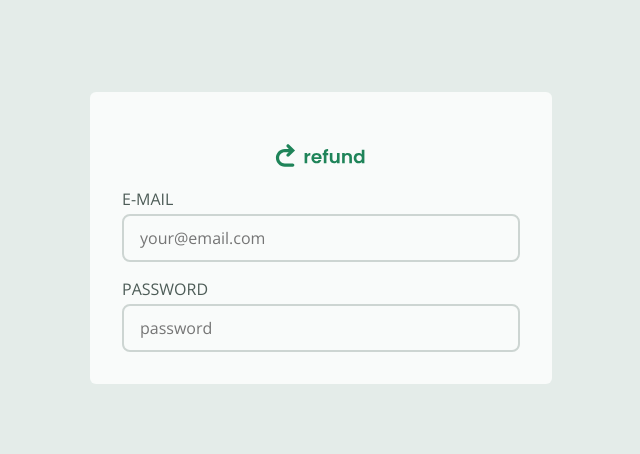
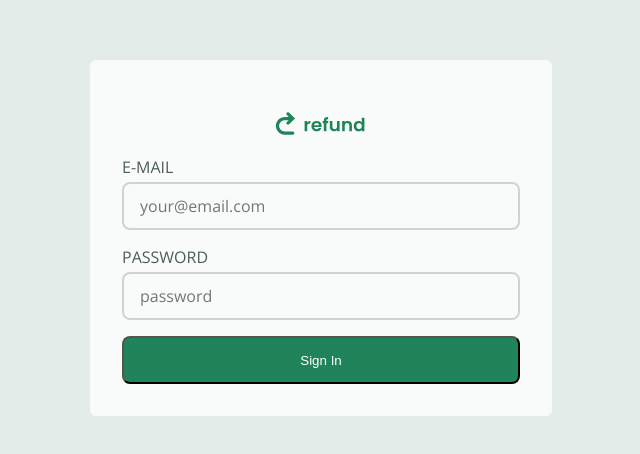
Before and after one commit to brossavictor/refund, a React (Vite) app in the folder web/: page / in a window 1280 px wide. Shown: the part 162-616 px from the top of the page, without its empty margins (319-959 px from the left). Built offline with nearby package versions, Linux system fonts and the light colour scheme.

Commit message:
button component

```diff
--- /dev/null
+++ b/web/src/components/Button.tsx
@@ -0,0 +1,16 @@
+type ButtonProps = React.ComponentProps<"button"> & {
+  isLoading?: boolean;
+};
+
+export function Button({
+  children,
+  isLoading,
+  type = "button",
+  ...rest
+}: ButtonProps) {
+  return (
+    <button type={type} disabled={isLoading} {...rest}>
+      {children}
+    </button>
+  );
+}
--- a/web/src/components/Input.tsx
+++ b/web/src/components/Input.tsx
@@ -2,11 +2,11 @@ type InputProps = React.ComponentProps<"input"> & {
   legend?: string;
 };
 
-export function Input({ legend, ...rest }: InputProps) {
+export function Input({ legend, type = "text", ...rest }: InputProps) {
   return (
     <fieldset>
       {legend && <legend>{legend}</legend>}
-      <input type="test" {...rest} />
+      <input type={type} {...rest} />
     </fieldset>
   );
 }
--- a/web/src/pages/SignIn.tsx
+++ b/web/src/pages/SignIn.tsx
@@ -1,3 +1,4 @@
+import { Button } from "../components/Button";
 import { Input } from "../components/Input";
 
 export function SignIn() {
@@ -15,6 +16,8 @@ export function SignIn() {
         type="password"
         placeholder="password"
       />
+
+      <Button>Sign In</Button>
     </form>
   );
 }
--- /dev/null
+++ b/web/src/styles/button.css
@@ -0,0 +1,26 @@
+button {
+  display: flex;
+  align-items: center;
+  justify-content: center;
+
+  height: calc(var(--spacing) * 12);
+  border-radius: 0.5rem;
+
+  background-color: var(--color-green-100);
+  color: var(--color-white);
+
+  cursor: pointer;
+  transition: 0.3;
+  transition-timing-function: ease-in;
+}
+
+button:hover {
+  color: var(--color-green-200);
+}
+
+button:disabled,
+button:hover & button:disabled {
+  opacity: 50%;
+  cursor: progress;
+  color: var(--color-white);
+}
--- a/web/src/styles/global.css
+++ b/web/src/styles/global.css
@@ -28,5 +28,7 @@
   --color-green-100: #1f8459;
   --color-green-200: #2cb178;
 
+  --color-white: #ffffff;
+
   --spacing: 0.25rem;
 }
--- a/web/src/styles/index.css
+++ b/web/src/styles/index.css
@@ -2,3 +2,4 @@
 @import url(authLayout.css);
 @import url(signIn.css);
 @import url(input.css);
+@import url(button.css);
```
